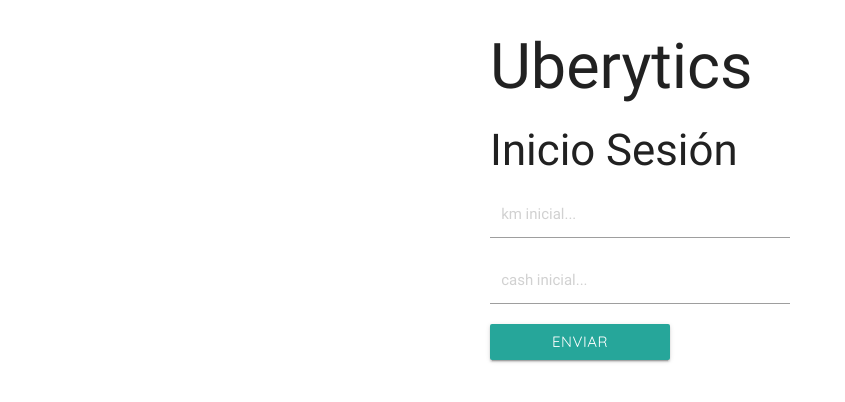
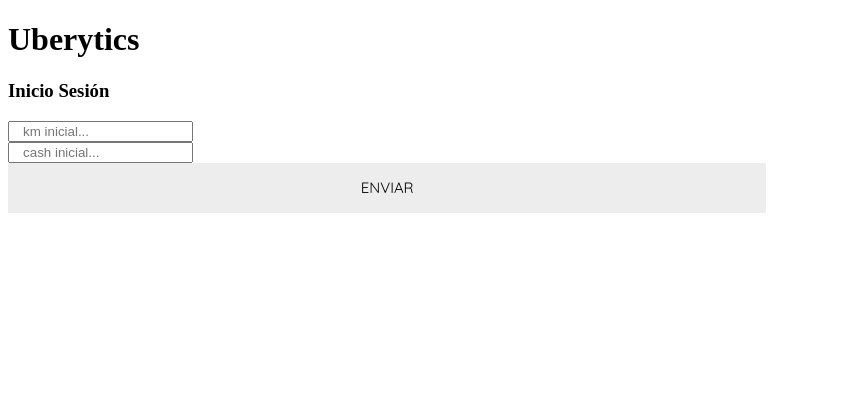
Before and after one commit to NicolasIbarra/UberMetrics, a PHP site: page /ini.php in a window 1280 px wide. Shown: the top 402 px of the page, without its empty margins (0-845 px from the left). Run offline with PHP 8.4, Linux system fonts and the light colour scheme; some libraries are stand-ins or nearby versions.

Commit message:
Eliminé lo de Material Design

```diff
--- a/function.php
+++ b/function.php
@@ -3,7 +3,6 @@
 function headWeb() {
 	echo "<link rel='stylesheet' href='style.css' type='text/css' />";
 	echo "<link rel='stylesheet' href='buttons.css' type='text/css' />";
-	echo "<link rel='stylesheet' href='https://cdnjs.cloudflare.com/ajax/libs/materialize/0.100.2/css/materialize.min.css'>";
 	echo "<meta charset='UTF-8'>";
 	echo "<script src='https://code.jquery.com/jquery-3.2.1.min.js' integrity='sha256-hwg4gsxgFZhOsEEamdOYGBf13FyQuiTwlAQgxVSNgt4=' crossorigin='anonymous'></script>";
 	echo "<link href='https://fonts.googleapis.com/css?family=Nunito:200,200i,300,300i,400,400i,600,600i,700,700i,800,800i,900,900i' rel='stylesheet'>";
--- a/ini.php
+++ b/ini.php
@@ -18,7 +18,7 @@ headWeb();
 				<br>
 				<input type="text" name="cashIni" placeholder="   cash inicial..." />
 				<br>
-				<input class="btn" type="submit" value="enviar" />
+				<input class="btn" type="submit" value="ENVIAR" />
 			</form>
 		</div>
 	</body>
--- a/style.css
+++ /dev/null
@@ -1,4 +0,0 @@
-#container {
-	max-width: 300px;
-	margin: auto;
-}
```
